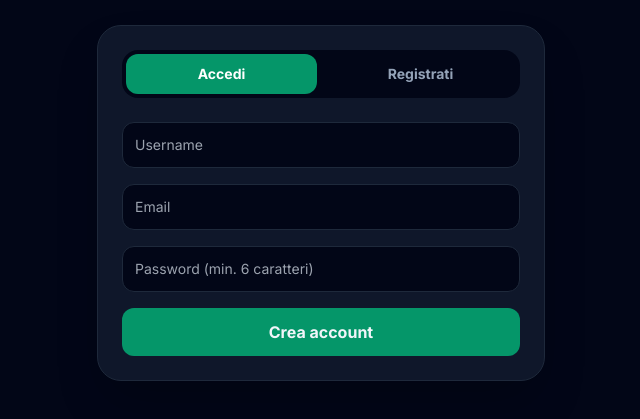
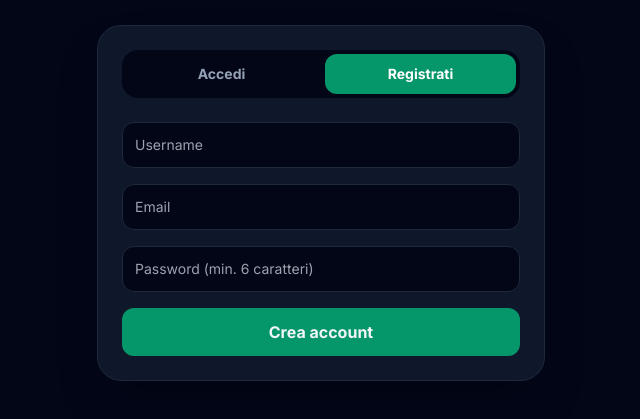
Before and after one commit to AndreiTo15/Financial-Management, a plain HTML site: page index.html in a window 1280 px wide. Both pictures are taken after a click on the button "Registrati". Shown: the part 279-698 px from the top of the page, without its empty margins (319-959 px from the left). Drawn offline with nearby package versions, Linux system fonts and the light colour scheme.

Commit message:
Update index.html

```diff
--- a/index.html
+++ b/index.html
@@ -502,13 +502,45 @@ function netWorth(){return currentBalance()+assetsTotal()}
 
 function authMode(mode){
   ['login-form','register-form','forgot-form','reset-form'].forEach(id=>document.getElementById(id).classList.add('hidden'));
-  const tabs=document.getElementById('auth-tabs');tabs.classList.remove('hidden');clearMsg();
-  if(mode==='login')document.getElementById('login-form').classList.remove('hidden');
-  if(mode==='register')document.getElementById('register-form').classList.remove('hidden');
-  if(mode==='forgot'){document.getElementById('forgot-form').classList.remove('hidden');tabs.classList.add('hidden')}
+
+  const tabs=document.getElementById('auth-tabs');
+  const loginTab=document.getElementById('tab-login');
+  const registerTab=document.getElementById('tab-register');
+
+  tabs.classList.remove('hidden');
+  clearMsg();
+
+  // Stato visivo dei due tab Accedi / Registrati
+  [loginTab, registerTab].forEach(tab=>{
+    tab.classList.remove('bg-brand-600','text-white');
+    tab.classList.add('text-slate-400');
+  });
+
+  if(mode==='login'){
+    document.getElementById('login-form').classList.remove('hidden');
+    loginTab.classList.remove('text-slate-400');
+    loginTab.classList.add('bg-brand-600','text-white');
+  }
+
+  if(mode==='register'){
+    document.getElementById('register-form').classList.remove('hidden');
+    registerTab.classList.remove('text-slate-400');
+    registerTab.classList.add('bg-brand-600','text-white');
+  }
+
+  if(mode==='forgot'){
+    document.getElementById('forgot-form').classList.remove('hidden');
+    tabs.classList.add('hidden');
+  }
+
   if(mode==='reset'||mode==='reset-direct'){
-    recovery=mode==='reset';document.getElementById('reset-form').classList.remove('hidden');tabs.classList.add('hidden');
-    if(mode==='reset-direct'){closeModal('settings-modal');document.getElementById('auth-screen').classList.remove('hidden')}
+    recovery=mode==='reset';
+    document.getElementById('reset-form').classList.remove('hidden');
+    tabs.classList.add('hidden');
+    if(mode==='reset-direct'){
+      closeModal('settings-modal');
+      document.getElementById('auth-screen').classList.remove('hidden');
+    }
   }
 }
 async function register(e){
```
